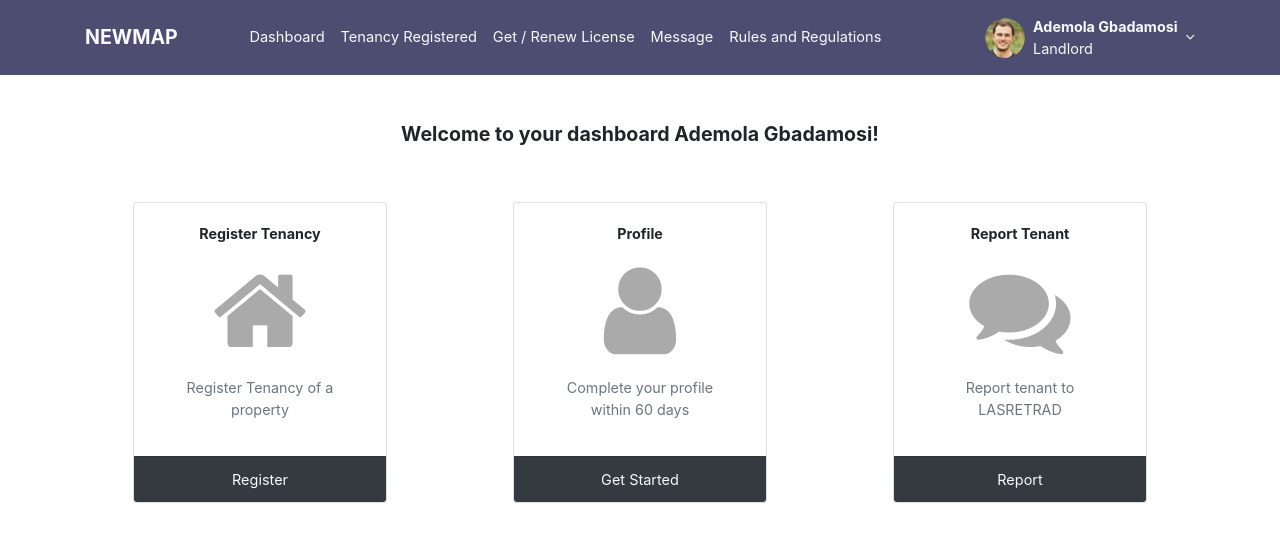
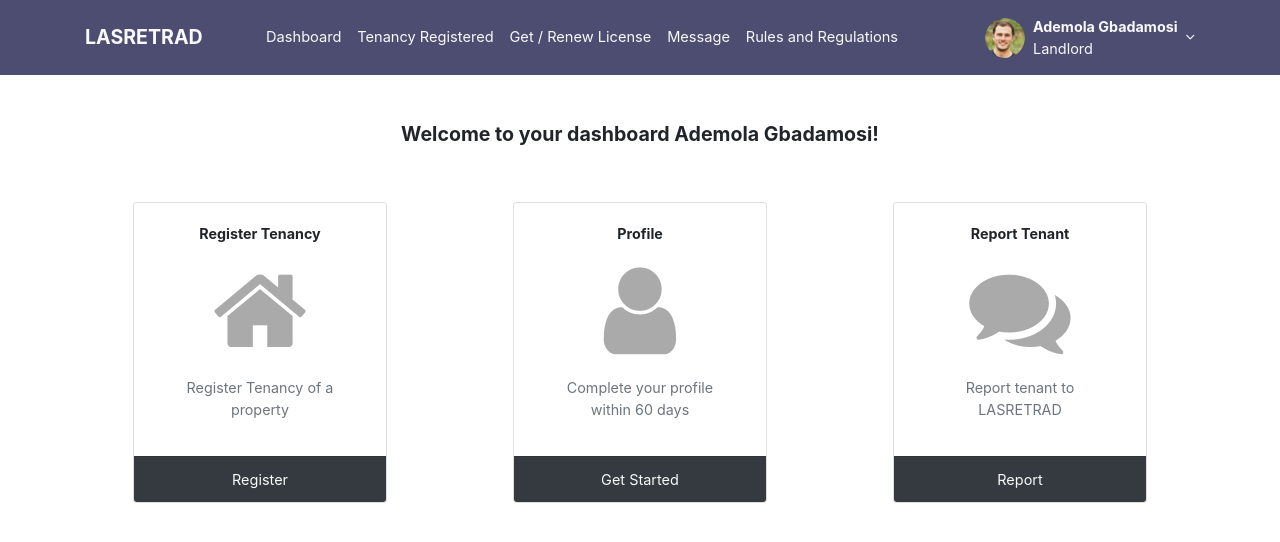
Before and after one commit to seunbambo/lasretrad, a React (Create React App) app: page / in a window 1280 px wide. Shown: the top 542 px of the page. Built offline with nearby package versions, Linux system fonts and the light colour scheme.

Commit message:
Update navbar.jsx

```diff
--- a/src/components/navbar.jsx
+++ b/src/components/navbar.jsx
@@ -6,7 +6,7 @@
     <nav className="navbar navbar-expand-lg navbar-dark mb-5">
       <div className="container">
         <Link className="navbar-brand text-light" to="/">
-          <strong>NEWMAP</strong>
+          <strong>LASRETRAD</strong>
         </Link>
         <button
           className="navbar-toggler"
```
